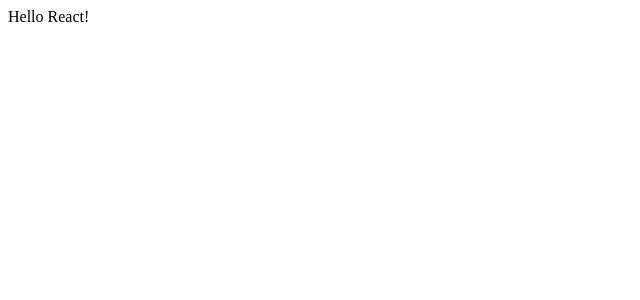
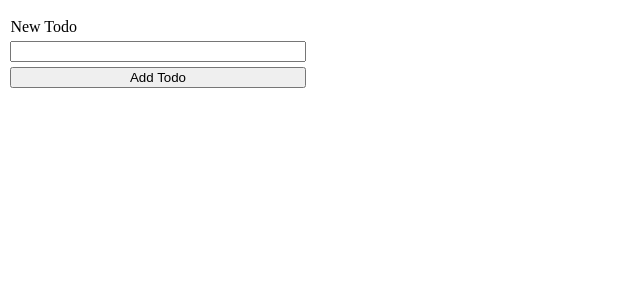
Before and after one commit to sabreena/React-Basic-Intermediate, a React (Vite) app: page / in a window 1280 px wide. Shown: the top 300 px of the page, without its empty margins (0-640 px from the left). Built offline with nearby package versions, Linux system fonts and the light colour scheme.

Commit message:
LDT-544-Todolist: Todo list exercise.

```diff
--- a/src/App.jsx
+++ b/src/App.jsx
@@ -1,5 +1,66 @@
+import { useState } from "react";
+import { TodoItem } from "./TodoItem";
+import "./styles.css";
+
 function App() {
-  return "Hello React!";
+  const [newTodo, setNewTodo] = useState("");
+  const [todos, setTodos] = useState([]);
+
+  function addNewTodo() {
+    if (newTodo === "") return;
+
+    setTodos((currentTodos) => {
+      return [
+        ...currentTodos,
+        { name: newTodo, completed: false, id: crypto.randomUUID() },
+      ];
+    });
+    setNewTodo("");
+  }
+
+  function toggleTodo(todoId, completed) {
+    setTodos((currentTodos) => {
+      return currentTodos.map((todo) => {
+        if (todo.id === todoId) return { ...todo, completed };
+
+        return todo;
+      });
+    });
+  }
+
+  function deleteTodo(todoId) {
+    setTodos((currentTodos) => {
+      return currentTodos.filter((todo) => todo.id !== todoId);
+    });
+  }
+
+  return (
+    <>
+      <ul id="list">
+        {todos.map((todo) => {
+          return (
+            <TodoItem
+              key={todo.id}
+              {...todo}
+              toggleTodo={toggleTodo}
+              deleteTodo={deleteTodo}
+            />
+          );
+        })}
+      </ul>
+
+      <div id="new-todo-form">
+        <label htmlFor="todo-input">New Todo</label>
+        <input
+          type="text"
+          id="todo-input"
+          value={newTodo}
+          onChange={(e) => setNewTodo(e.target.value)}
+        />
+        <button onClick={addNewTodo}>Add Todo</button>
+      </div>
+    </>
+  );
 }
 
 export default App;
--- /dev/null
+++ b/src/TodoItem.jsx
@@ -0,0 +1,19 @@
+// eslint-disable-next-line react/prop-types
+export function TodoItem({ id, name, completed, toggleTodo, deleteTodo }) {
+  return (
+    <li className="list-item">
+      <label className="list-item-label">
+        <input
+          checked={completed}
+          type="checkbox"
+          data-list-item-checkbox
+          onChange={(e) => toggleTodo(id, e.target.checked)}
+        />
+        <span data-list-item-text>{name}</span>
+      </label>
+      <button onClick={() => deleteTodo(id)} data-button-delete>
+        Delete
+      </button>
+    </li>
+  );
+}
--- /dev/null
+++ b/src/styles.css
@@ -0,0 +1,57 @@
+#new-todo-form {
+    display: flex;
+    flex-direction: column;
+    max-width: 300px;
+}
+
+#new-todo-form>* {
+    margin: 0.15rem;
+}
+
+#list {
+    padding: 0;
+}
+
+.list-item {
+    list-style: none;
+}
+
+.list-item-label:hover,
+[data-list-item-checkbox]:hover {
+    cursor: pointer;
+}
+
+.list-item-label:hover>[data-list-item-text] {
+    color: #333;
+    text-decoration: line-through;
+}
+
+[data-list-item-checkbox]:checked~[data-list-item-text] {
+    text-decoration: line-through;
+    color: #aaa;
+}
+
+[data-button-delete] {
+    margin-left: 0.5rem;
+}
+
+button {
+    cursor: pointer;
+}
+
+[data-button-edit] {
+    margin-left: 0.5rem;
+}
+
+.filter-form {
+    display: flex;
+    gap: 1rem;
+    align-items: center;
+    border-bottom: 1px solid black;
+    padding-bottom: 0.5rem;
+}
+
+.filter-form-group {
+    display: flex;
+    gap: 0.25rem;
+}
```
